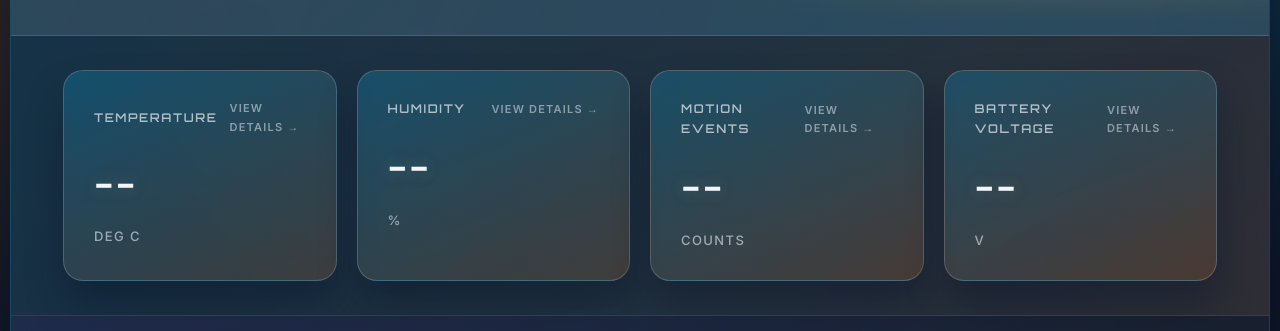
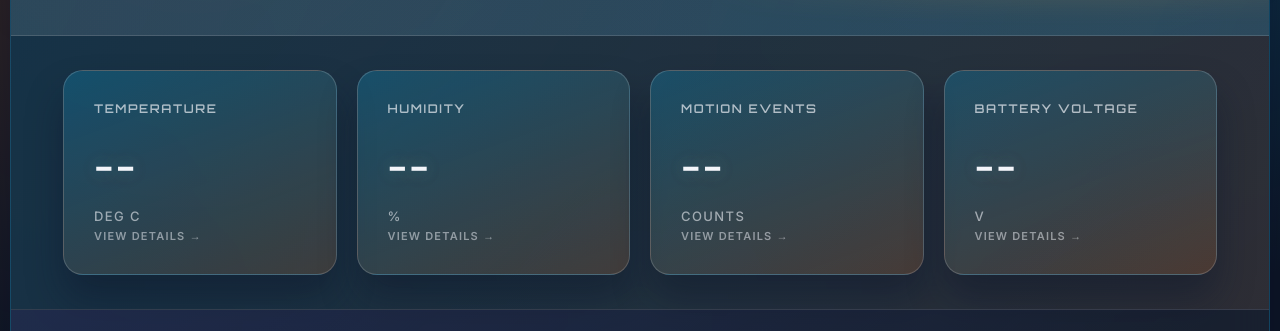
Before and after one commit to ArthurKagwa/dash, a Next.js app: page / in a window 1280 px wide. Shown: the part 320-651 px from the top of the page. Built offline with nearby package versions, Linux system fonts and the light colour scheme; no server answers.

Commit message:
Move metric card directive to footer

```diff
--- a/src/components/MetricCard.module.css
+++ b/src/components/MetricCard.module.css
@@ -1,5 +1,6 @@
 .card {
-  display: block;
+  display: flex;
+  flex-direction: column;
   position: relative;
   padding: 28px 30px;
   border-radius: 20px;
@@ -43,14 +44,6 @@
   outline-offset: 4px;
 }
 
-.heading {
-  display: flex;
-  align-items: center;
-  justify-content: space-between;
-  gap: 12px;
-  margin-bottom: 16px;
-}
-
 .title {
   font-family: "Orbitron", "Inter", sans-serif;
   color: rgba(244, 246, 251, 0.68);
@@ -58,7 +51,7 @@
   font-weight: 600;
   text-transform: uppercase;
   letter-spacing: 1.6px;
-  margin: 0;
+  margin: 0 0 16px;
 }
 
 .value {
@@ -89,6 +82,7 @@
   display: inline-flex;
   align-items: center;
   gap: 4px;
+  margin-top: auto;
   transition: color var(--transition-snappy);
 }
 
@@ -101,8 +95,6 @@
   .card {
     padding: 20px;
     aspect-ratio: 1 / 1;
-    display: flex;
-    flex-direction: column;
     justify-content: space-between;
   }
 
--- a/src/components/MetricCard.tsx
+++ b/src/components/MetricCard.tsx
@@ -12,16 +12,14 @@ export function MetricCard({ title, value, unit, href }: MetricCardProps) {
     const isInteractive = Boolean(href);
     const content = (
         <>
-            <div className={styles.heading}>
-                <h3 className={styles.title}>{title}</h3>
-                {isInteractive ? (
-                    <span className={styles.directive} aria-hidden="true">
-                        View details →
-                    </span>
-                ) : null}
-            </div>
+            <h3 className={styles.title}>{title}</h3>
             <div className={styles.value}>{value}</div>
             <span className={styles.unit}>{unit}</span>
+            {isInteractive ? (
+                <span className={styles.directive} aria-hidden="true">
+                    View details →
+                </span>
+            ) : null}
         </>
     );
 
```
